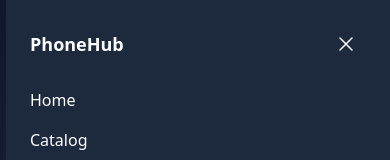
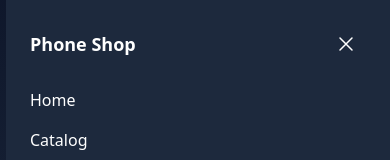
Before and after one commit to Milen03/Phone-Shop-React, a React (Vite) app in the folder client/: page / in a window 390 px wide. Both pictures are taken after a click on the button "Open main menu". Shown: the top 160 px of the page. Built offline with nearby package versions, Linux system fonts and the light colour scheme.

Commit message:
Add email on mobile nav

```diff
--- a/client/src/components/header/Nav.jsx
+++ b/client/src/components/header/Nav.jsx
@@ -63,7 +63,7 @@ export default function Nav() {
         <Dialog as="div" className="lg:hidden" open={mobileMenuOpen} onClose={setMobileMenuOpen}>
           <DialogPanel className="fixed inset-y-0 right-0 z-50 w-full max-w-sm bg-slate-800 px-6 py-6 sm:ring-1 sm:ring-white/10">
             <div className="flex items-center justify-between">
-              <span className="text-white text-lg font-bold">PhoneHub</span>
+              <span className="text-white text-lg font-bold">Phone Shop</span>
               <button
                 type="button"
                 className="p-2 text-white hover:bg-slate-700 rounded"
@@ -78,7 +78,7 @@ export default function Nav() {
                   {item.name}
                 </a>
               ))}
-
+              <p className='block text-base font-medium text-white hover:text-cyan-400'>{email}</p>
             </div>
           </DialogPanel>
         </Dialog>
```
